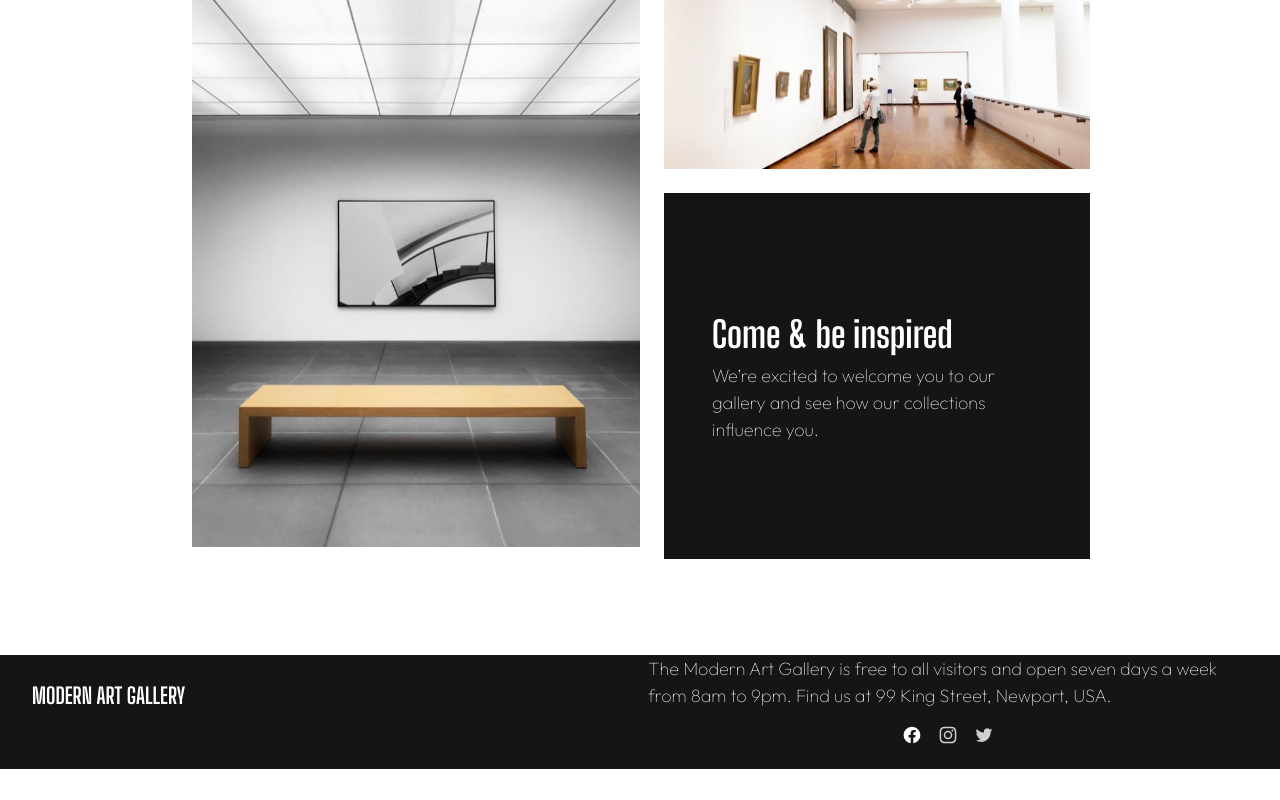
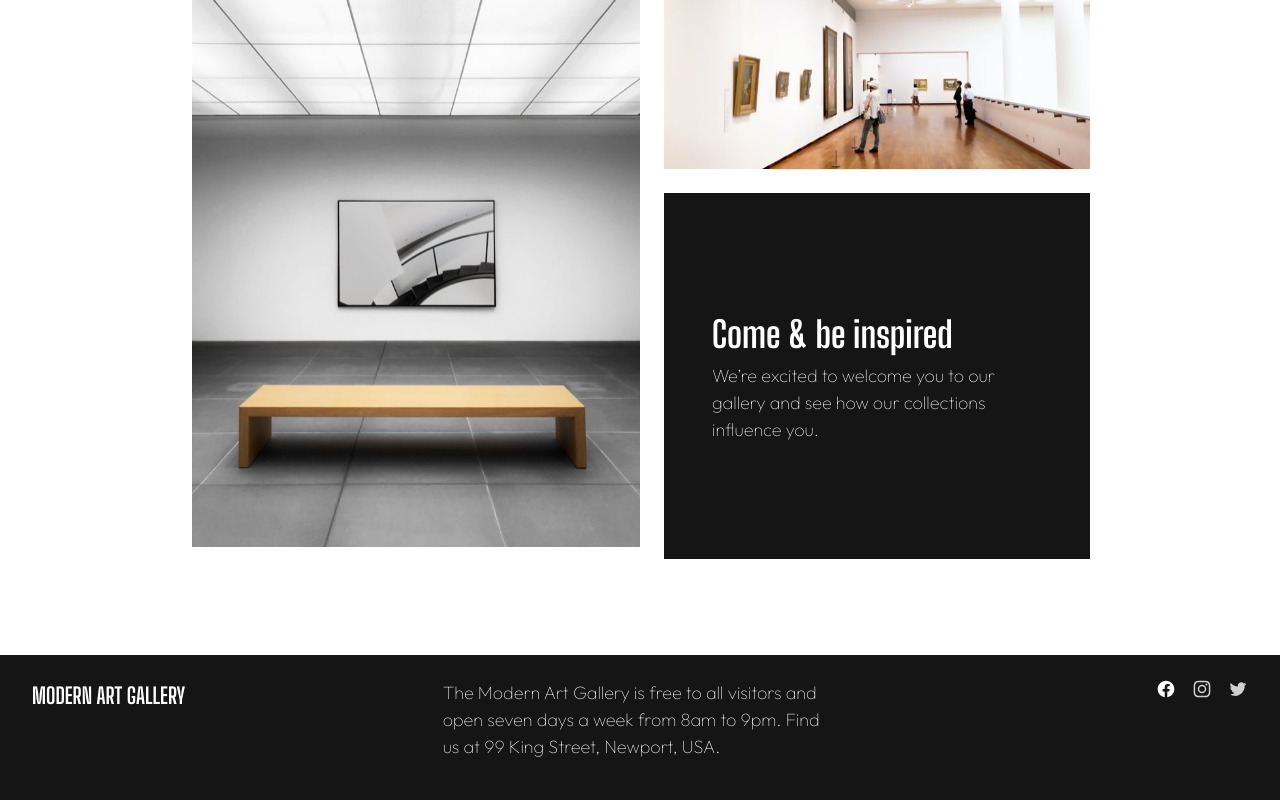
Before and after one commit to mbrovarska/art-gallery, a React (Vite) app: page / in a window 1280 px wide. Shown: the part 1385-2185 px from the top of the page. Before the commit the page ends 2154 px from the top, so only its background shows below. Built offline with nearby package versions, Linux system fonts and the light colour scheme; a web font is replaced by a local one.

Commit message:
footed fixed

```diff
--- a/src/components/footer-component.jsx
+++ b/src/components/footer-component.jsx
@@ -5,18 +5,17 @@ import text from "../assets/text/text.json"
 const Footer = () => {
   return (
     <footer className="relative w-full bg-black text-white mt-24">
-      <div className="mx-auto w-full max-w-7xl px-8">
-        <div className="grid grid-cols-1 justify-between gap-4 md:grid-cols-2">
+      <div className="w-full px-8 pb-4 lg:max-w-full">
+        <div className="grid grid-cols-1 justify-between gap-4  md:grid-cols-3">
           <p className="my-6 text-medium font-bold">
             {text.title}
           </p>
-          <div className="grid grid-cols-1 justify-between gap-4 ">
-            <div>
+          <div className="my-6  md:w-full ">
                 <p className="text-small font-serif font-thin">
                     {text.footerText}
                 </p>
           </div>
-            <div className="flex gap-4 text-blue-gray-900 sm:justify-center mb-6">
+          <div className="flex gap-4 sm:justify-center md:justify-end my-6">
                 <Typography as="a" href="#" className="transition-opacity hover:opacity-100">
                 <svg className="h-5 w-5" fill="white" viewBox="0 0 24 24" aria-hidden="true">
                     <path d="M22 12c0-5.523-4.477-10-10-10S2 6.477 2 12c0 4.991 3.657 9.128 8.438 9.878v-6.987h-2.54V12h2.54V9.797c0-2.506 1.492-3.89 3.777-3.89 1.094 0 2.238.195 2.238.195v2.46h-1.26c-1.243 0-1.63.771-1.63 1.562V12h2.773l-.443 2.89h-2.33v6.988C18.343 21.128 22 16.991 22 12z"
@@ -35,8 +34,6 @@ const Footer = () => {
                     <path d="M8.29 20.251c7.547 0 11.675-6.253 11.675-11.675 0-.178 0-.355-.012-.53A8.348 8.348 0 0022 5.92a8.19 8.19 0 01-2.357.646 4.118 4.118 0 001.804-2.27 8.224 8.224 0 01-2.605.996 4.107 4.107 0 00-6.993 3.743 11.65 11.65 0 01-8.457-4.287 4.106 4.106 0 001.27 5.477A4.072 4.072 0 012.8 9.713v.052a4.105 4.105 0 003.292 4.022 4.095 4.095 0 01-1.853.07 4.108 4.108 0 003.834 2.85A8.233 8.233 0 012 18.407a11.616 11.616 0 006.29 1.84" />
                 </svg>
                 </Typography>
-
-            </div>
           </div>
         </div>
       </div>
```
Lines whose indentation alone changed are shown as unchanged.
